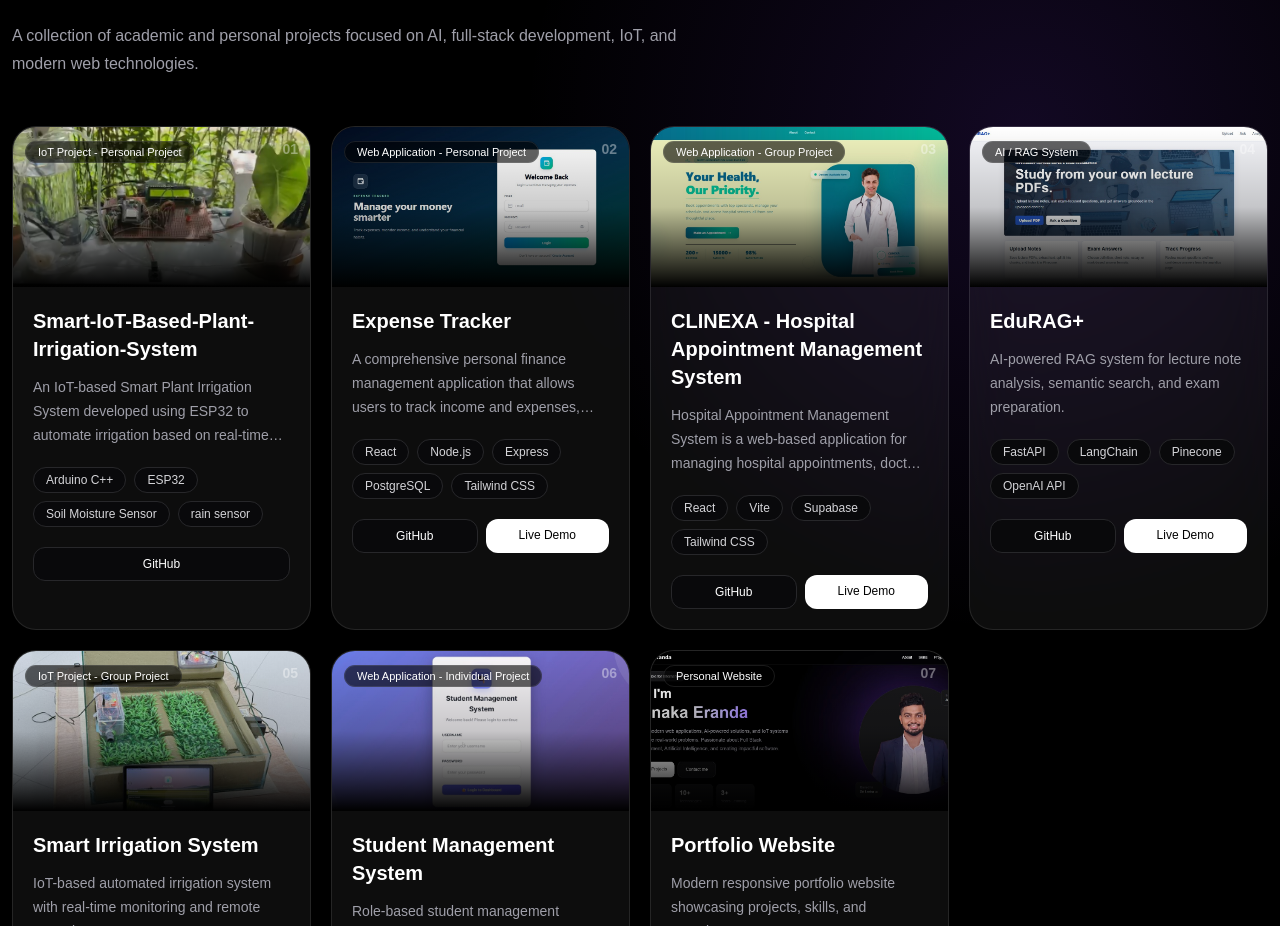
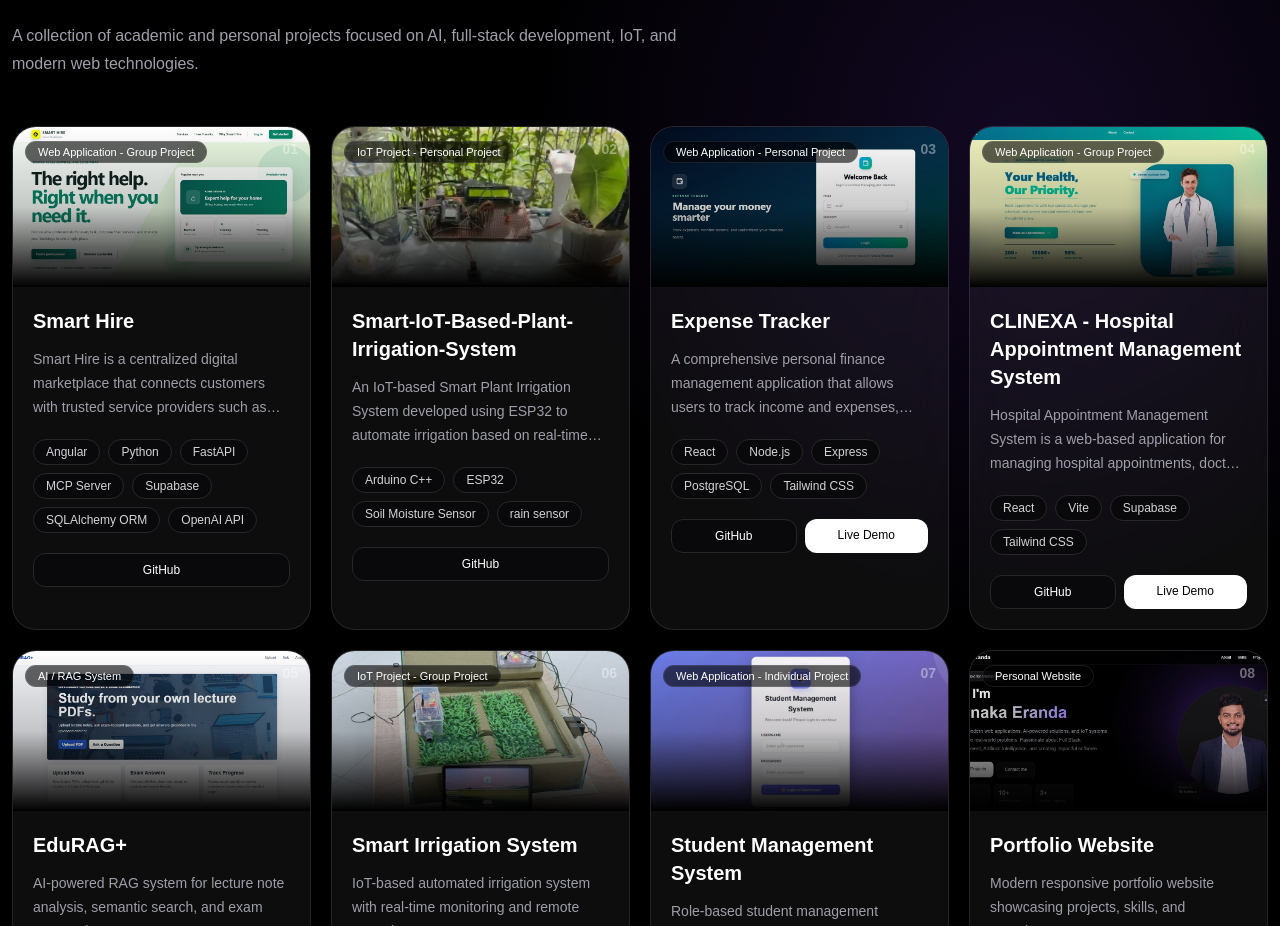
Before and after one commit to kkdjanakaeranda/my-portfolio, a Next.js app: page / in a window 1280 px wide. Shown: the part 2392-3318 px from the top of the page. Built offline with nearby package versions, Linux system fonts and the light colour scheme.

Commit message:
Smart Hire project update

```diff
--- a/src/components/Projects.tsx
+++ b/src/components/Projects.tsx
@@ -4,6 +4,16 @@ import Image from "next/image";
 import { motion } from "framer-motion";
 
 const projects = [
+  {
+  title: "Smart Hire",
+  type: "Web Application - Group Project",
+  image: "/projects/smart-hire.jpg",
+  tech: ["Angular","Python", "FastAPI", "MCP Server", "Supabase", "SQLAlchemy ORM" , "OpenAI API"],
+  description:
+    "Smart Hire is a centralized digital marketplace that connects customers with trusted service providers such as plumbers, electricians, cleaners, tutors, repair technicians, home-maintenance workers, and technical-support professionals.",
+  repo: "https://github.com/nilan92/Smart-Hire-System",
+  live: "", // You can add a live video demo or dashboard link here later if you want!
+  },
   {
   title: "Smart-IoT-Based-Plant-Irrigation-System",
   type: "IoT Project - Personal Project",
```
Also changed, not shown: public/projects/smart-hire.jpg (added).
